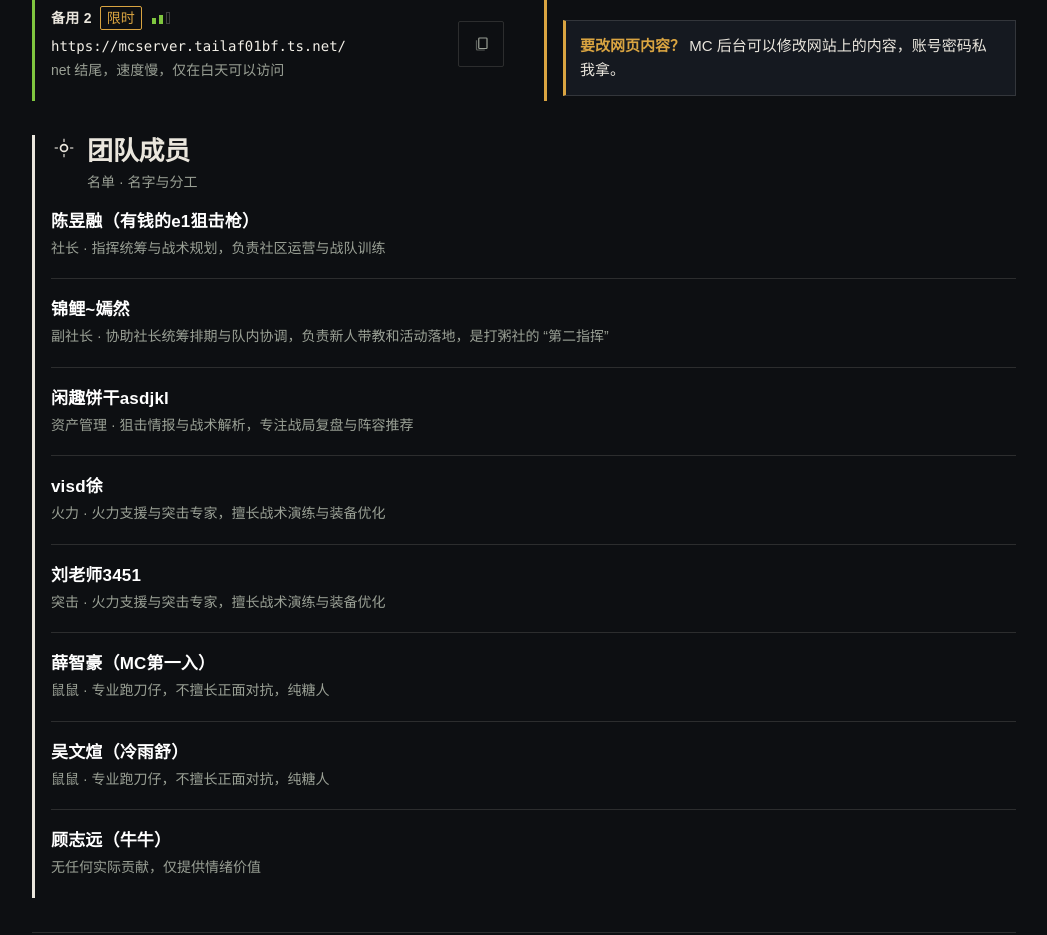
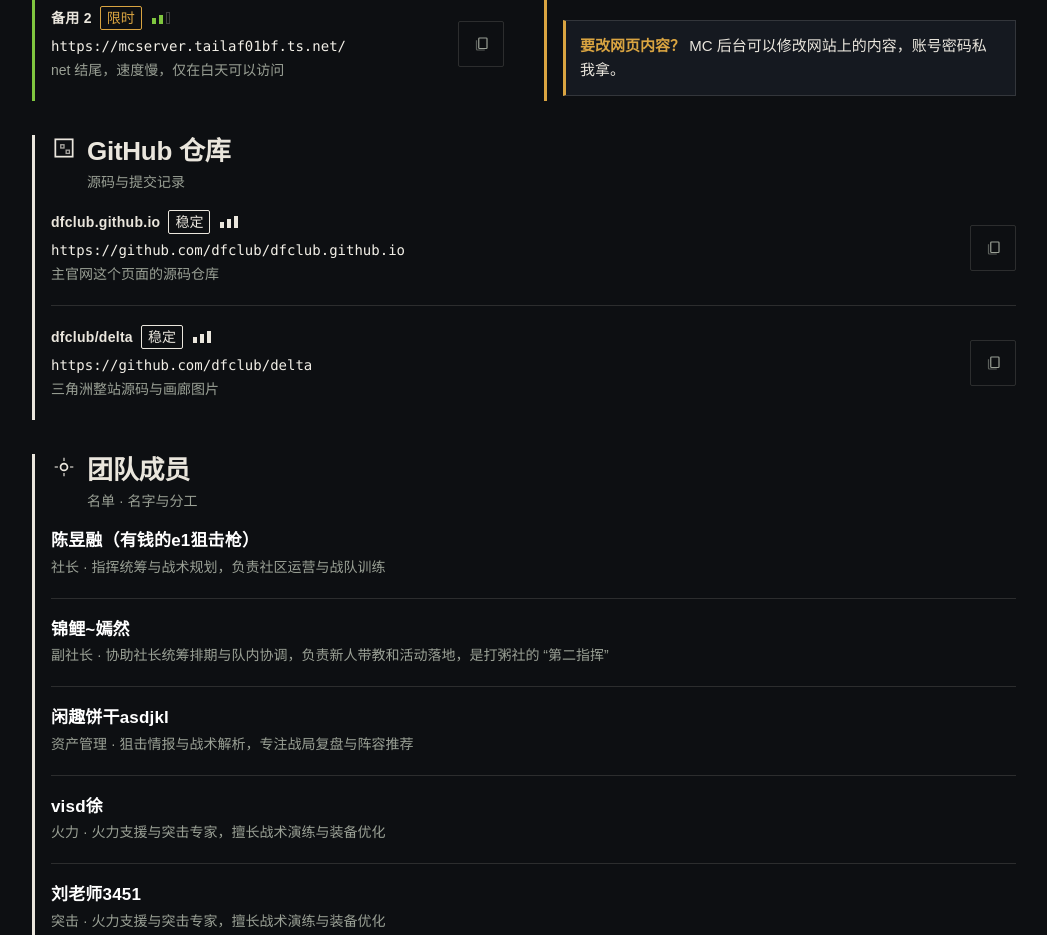
Before and after one commit to dfclub/dfclub.github.io, a plain HTML site: page index.html in a window 1280 px wide. Shown: the part 1188-2123 px from the top of the page, without its empty margins (116-1163 px from the left). Drawn offline with Linux system fonts and the light colour scheme.

Commit message:
更新官网入口页 2026-11-21 22:16：新增 GitHub 仓库版块

```diff
--- a/index.html
+++ b/index.html
@@ -281,6 +281,8 @@ footer{
   .sites{grid-template-columns:1fr 1fr;gap:34px 40px;margin-top:30px}
   /* 团队成员版块单独占一整行，不和别的版块挤半列 */
   .panel--people{grid-column:1/-1}
+  /* GitHub 仓库同样占满整行，避免只剩半列留白 */
+  .panel--github{grid-column:1/-1}
   .panel h2{font-size:26px}
   .panel-head .mark svg{width:26px;height:26px}
   .panel{padding-left:16px}
@@ -494,6 +496,44 @@ footer{
       <div class="callout"><strong>要改网页内容？</strong> MC 后台可以修改网站上的内容，账号密码私我拿。</div>
     </article>
 
+
+    <!-- ===== GitHub 仓库 ===== -->
+    <article class="panel panel--github">
+      <div class="panel-head">
+        <span class="mark" aria-hidden="true">
+          <svg viewBox="0 0 24 24" fill="none" stroke="currentColor" stroke-width="1.6"><rect x="4" y="4" width="16" height="16"/><rect x="9" y="9" width="3" height="3" stroke-width="1.2" opacity=".7"/><rect x="14" y="14" width="3" height="3" stroke-width="1.2" opacity=".7"/></svg>
+        </span>
+        <div>
+          <h2>GitHub 仓库</h2>
+          <p class="sub">源码与提交记录</p>
+        </div>
+      </div>
+      <ul class="entries">
+        <!-- LINKS:GITHUB:start · 本区块由 网址清单.txt 生成，手改会被覆盖 -->
+        <li class="entry">
+          <a class="entry-link" href="https://github.com/dfclub/dfclub.github.io" target="_blank" rel="noopener">
+            <span class="head"><span class="role">dfclub.github.io</span><span class="tag tag--ok">稳定</span><span class="sig l3" aria-hidden="true"><i></i><i></i><i></i></span></span>
+            <span class="url">https://github.com/dfclub/dfclub.github.io</span>
+            <span class="note">主官网这个页面的源码仓库</span>
+          </a>
+          <button class="copy" type="button" data-url="https://github.com/dfclub/dfclub.github.io" aria-label="复制GitHub 仓库dfclub.github.io">
+            <svg viewBox="0 0 24 24" fill="none" stroke="currentColor" stroke-width="1.6"><rect x="9" y="4" width="11" height="14" rx="1"/><path d="M6 7v12a1 1 0 0 0 1 1h10" opacity=".55"/></svg>
+          </button>
+        </li>
+        <li class="entry">
+          <a class="entry-link" href="https://github.com/dfclub/delta" target="_blank" rel="noopener">
+            <span class="head"><span class="role">dfclub/delta</span><span class="tag tag--ok">稳定</span><span class="sig l3" aria-hidden="true"><i></i><i></i><i></i></span></span>
+            <span class="url">https://github.com/dfclub/delta</span>
+            <span class="note">三角洲整站源码与画廊图片</span>
+          </a>
+          <button class="copy" type="button" data-url="https://github.com/dfclub/delta" aria-label="复制GitHub 仓库dfclub/delta">
+            <svg viewBox="0 0 24 24" fill="none" stroke="currentColor" stroke-width="1.6"><rect x="9" y="4" width="11" height="14" rx="1"/><path d="M6 7v12a1 1 0 0 0 1 1h10" opacity=".55"/></svg>
+          </button>
+        </li>
+        <!-- LINKS:GITHUB:end -->
+      </ul>
+    </article>
+
     <!-- ===== 团队成员 ===== -->
     <article class="panel panel--people">
       <div class="panel-head">
```
